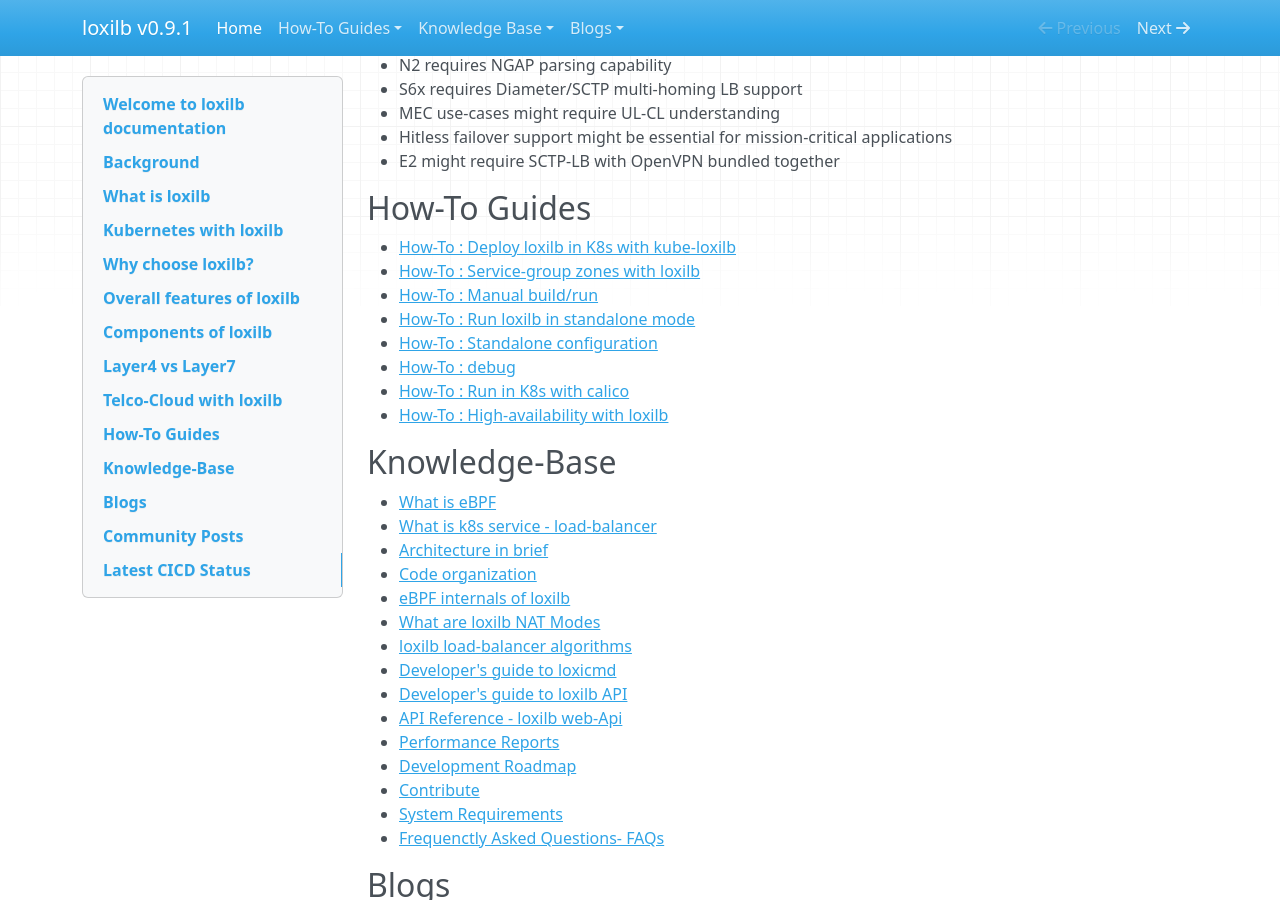
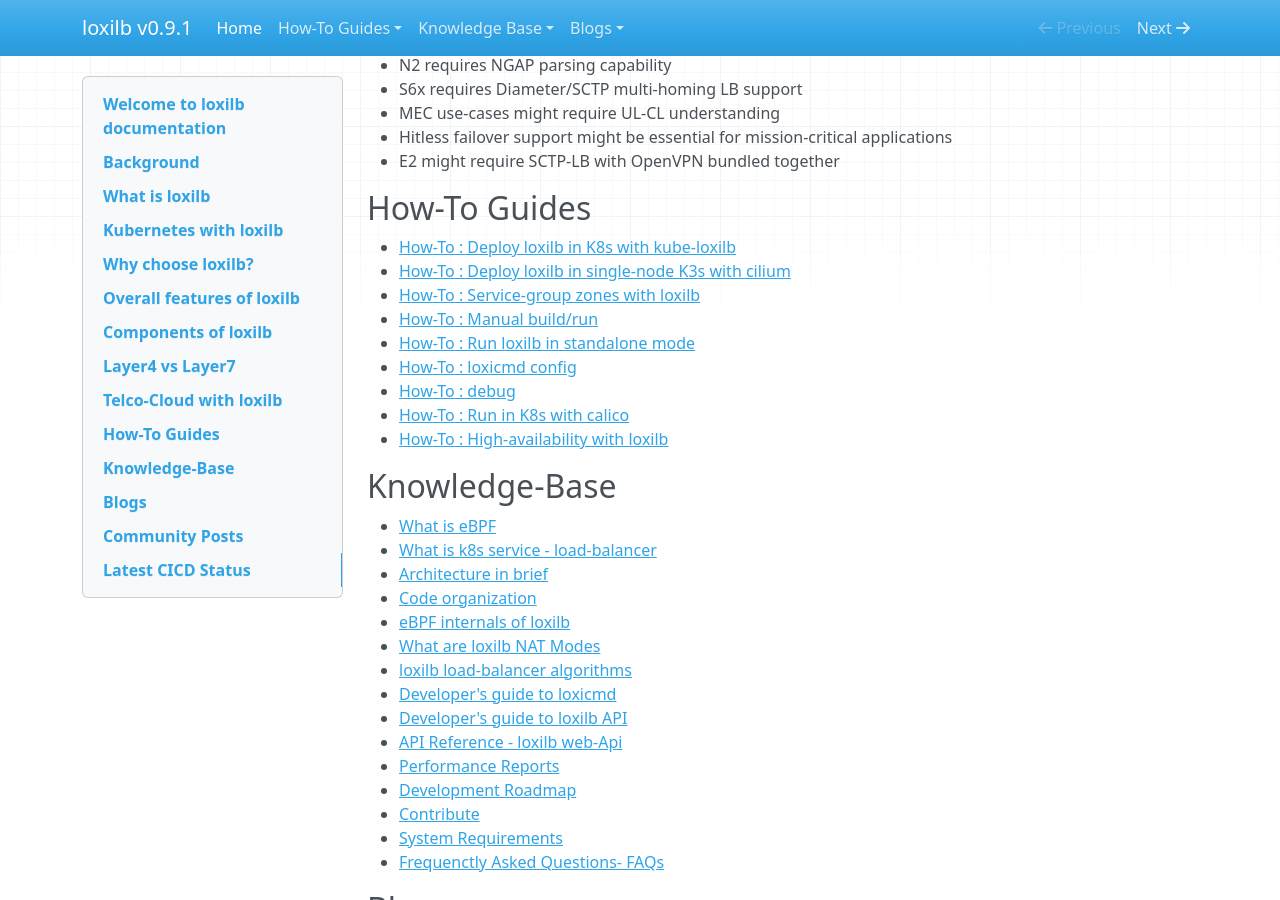
Before and after one commit to loxilb-io/loxilbdocs, an MkDocs documentation site: the page built from docs/index.md, in a window 1280 px wide and 900 px high, scrolled down 3011 px. Built offline with MkDocs 1.6.1, drawn with Linux system fonts in a browser that asks for light colours; nearby versions of some CDN libraries.

Commit message:
Update index.md

```diff
--- a/docs/index.md
+++ b/docs/index.md
@@ -78,10 +78,11 @@
 ## How-To Guides
 
 - [How-To : Deploy loxilb in K8s with kube-loxilb](kube-loxilb.md)
+- [How-To : Deploy loxilb in single-node K3s with cilium](quick_start_with_cilium.md)
 - [How-To : Service-group zones with loxilb](service-zones.md)
 - [How-To : Manual build/run](run.md)
 - [How-To : Run loxilb in standalone mode](standalone.md)
-- [How-To : Standalone configuration](cmd.md)
+- [How-To : loxicmd config](cmd.md)
 - [How-To : debug](debugging.md)
 - [How-To : Run in K8s with calico](integrate_bgp_eng.md)
 - [How-To : High-availability with loxilb](ha-deploy.md)
```
